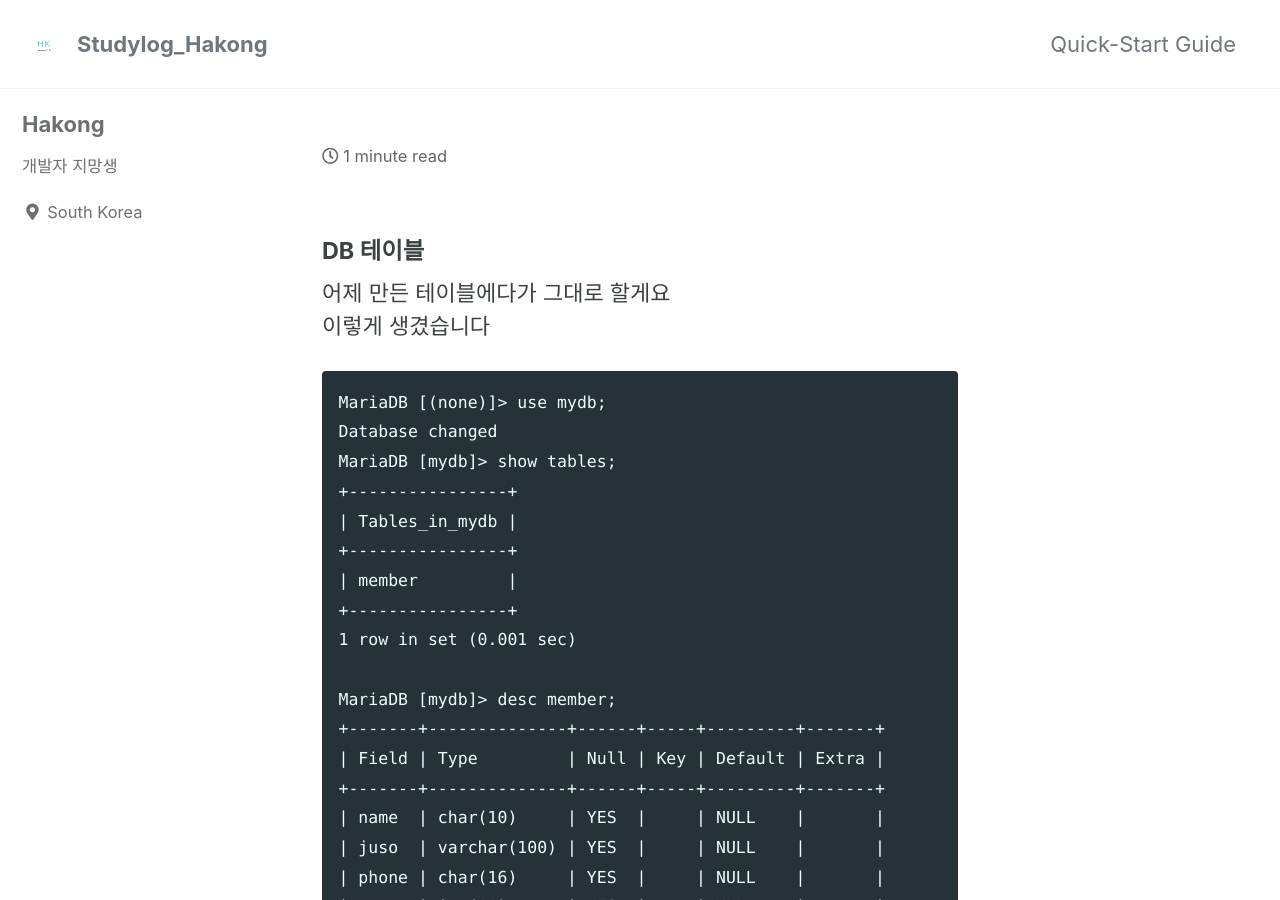
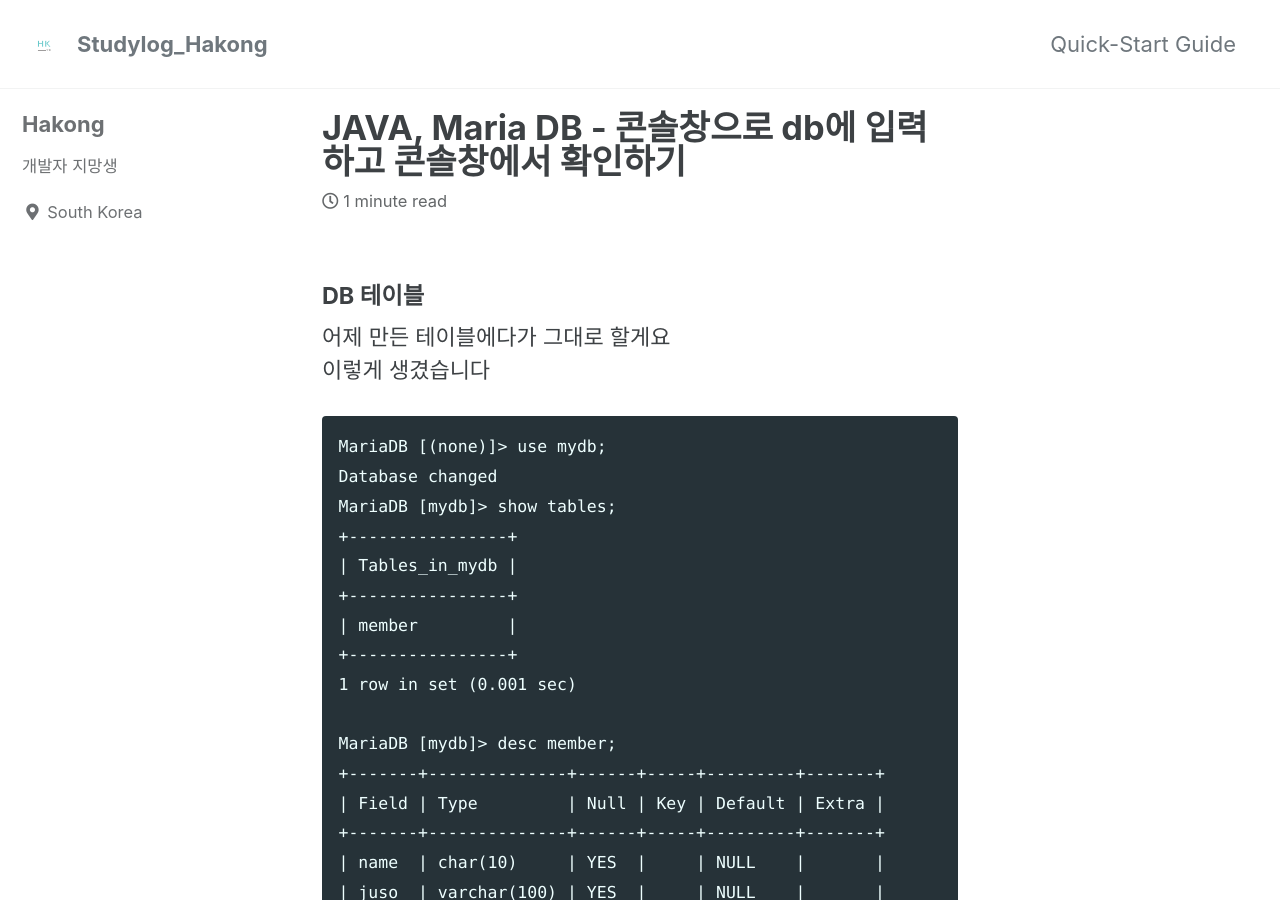
Before and after one commit to xxxjoyxxx/xxxjoyxxx.github.io, a Jekyll site: the page built from _posts/2022-11-26-first.md, in a window 1280 px wide and 900 px high. Built offline with Jekyll 4.4.1, drawn with Linux system fonts in a browser that asks for light colours; cached includes are drawn as plain includes.

Commit message:
Update 2022-11-26-first.md

```diff
--- a/_posts/2022-11-26-first.md
+++ b/_posts/2022-11-26-first.md
@@ -1,6 +1,6 @@
 ---
 layout: single
-title: [JAVA, Maria DB] 콘솔창으로 db에 입력하고 콘솔창에서 확인하기
+title: JAVA, Maria DB - 콘솔창으로 db에 입력하고 콘솔창에서 확인하기
 ---
 
 #### DB 테이블
```
